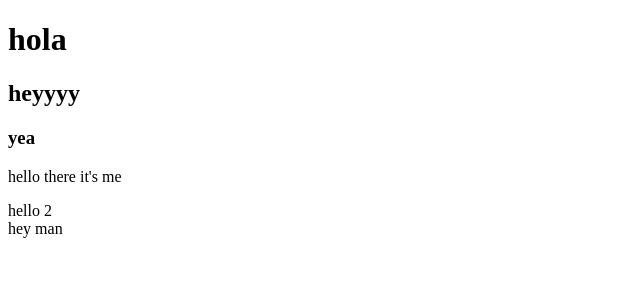
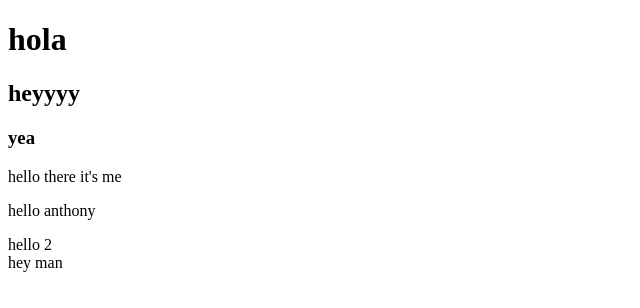
Before and after one commit to Vuologist/learnGit, a plain HTML site: page index.html in a window 1280 px wide. Shown: the whole page, without its empty margins (0-640 px from the left). Drawn offline with Linux system fonts and the light colour scheme.

Commit message:
hello anthony (#4)

```diff
--- a/index.html
+++ b/index.html
@@ -9,6 +9,7 @@
         <h2>heyyyy</h2>
         <h3>yea</h3>
         <p>hello there it's me</p>
+        <p>hello anthony</p>
         <div>hello 2</div>
         <div>hey man</div>
 
```
